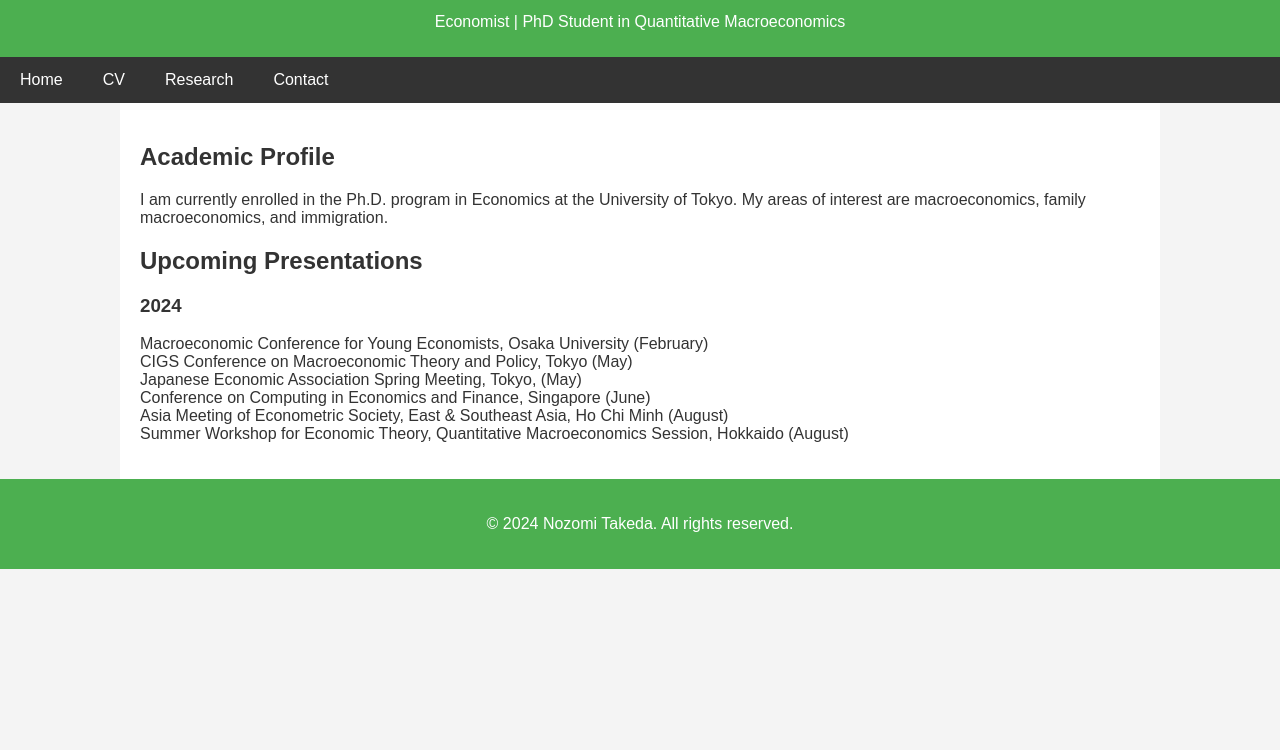
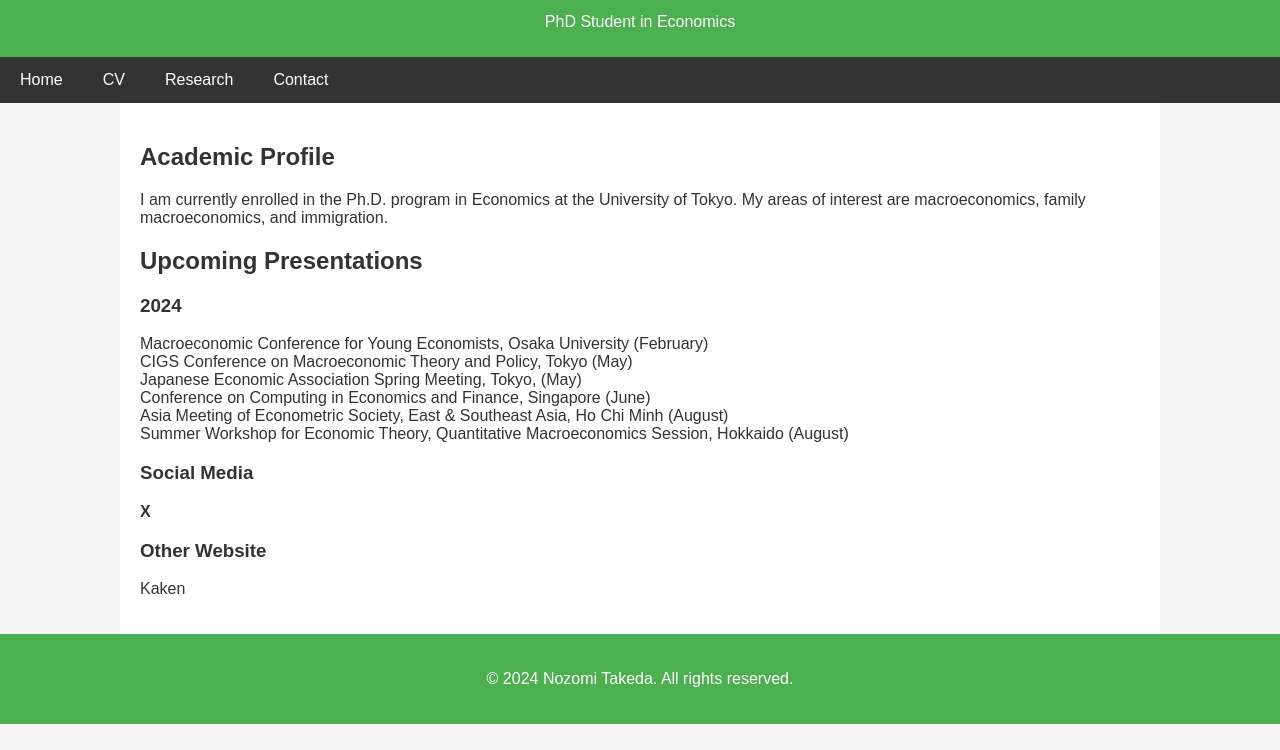
Before and after one commit to tnozomiecon/tnozomiecon.github.io, a plain HTML site: page index.html in a window 1280 px wide. Shown: the part 50-800 px from the top of the page. Drawn offline with Linux system fonts and the light colour scheme.

Commit message:
Update index.html

```diff
--- a/index.html
+++ b/index.html
@@ -55,7 +55,7 @@
 
     <header>
         <h1>Nozomi Takeda</h1>
-        <p>Economist | PhD Student in Quantitative Macroeconomics</p>
+        <p>PhD Student in Economics</p>
     </header>
 
     <nav>
@@ -76,8 +76,12 @@
             Japanese Economic Association Spring Meeting, Tokyo, (May)<br>
             Conference on Computing in Economics and Finance, Singapore (June)<br>
             Asia Meeting of Econometric Society, East & Southeast Asia, Ho Chi Minh (August)<br>
-            Summer Workshop for Economic Theory, Quantitative Macroeconomics Session, Hokkaido (August)</p>
-
+            Summer Workshop for Economic Theory, Quantitative Macroeconomics Session, Hokkaido (August)
+        </p>
+        <h3>Social Media</h3>
+        <p><b>X</b></p>
+        <h3>Other Website</h3>
+        <p>Kaken</p>
     </main>
 
     <footer>
```
